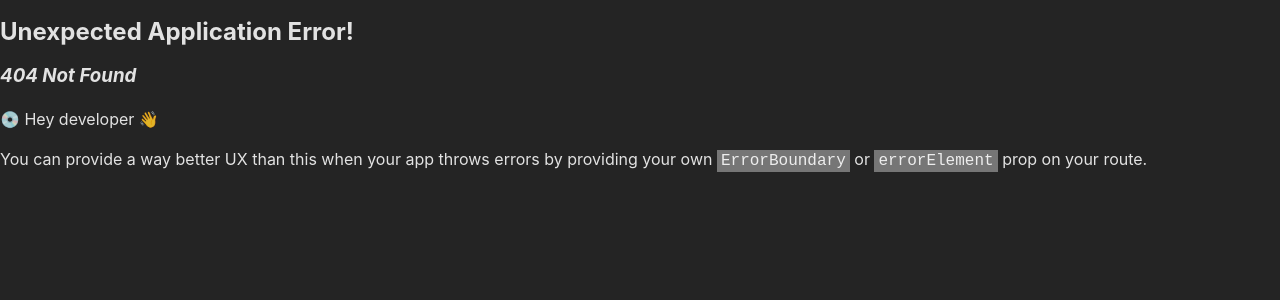
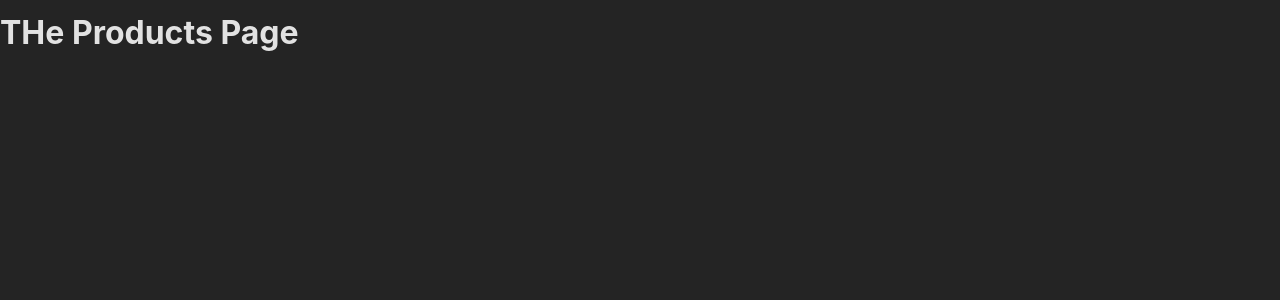
Before and after one commit to istvan-halasz/react-router, a React (Create React App) app: page /products in a window 1280 px wide. Before the commit this address had no page. Shown: the top 300 px of the page. Built offline with nearby package versions, Linux system fonts and the light colour scheme.

Commit message:
adding a second route

```diff
--- a/src/App.js
+++ b/src/App.js
@@ -1,7 +1,11 @@
 import { createBrowserRouter, RouterProvider } from 'react-router-dom';
 import HomePage from './pages/Home';
+import ProducstPage from './pages/Products';
 
-const router = createBrowserRouter([{ path: '/', element: <HomePage /> }]);
+const router = createBrowserRouter([
+  { path: '/', element: <HomePage /> },
+  { path: '/products', element: <ProducstPage /> },
+]);
 
 function App() {
   return <RouterProvider router={router} />;
--- /dev/null
+++ b/src/pages/Products.js
@@ -0,0 +1,5 @@
+function ProducstPage() {
+  return <h1>THe Products Page</h1>;
+}
+
+export default ProducstPage;
```
